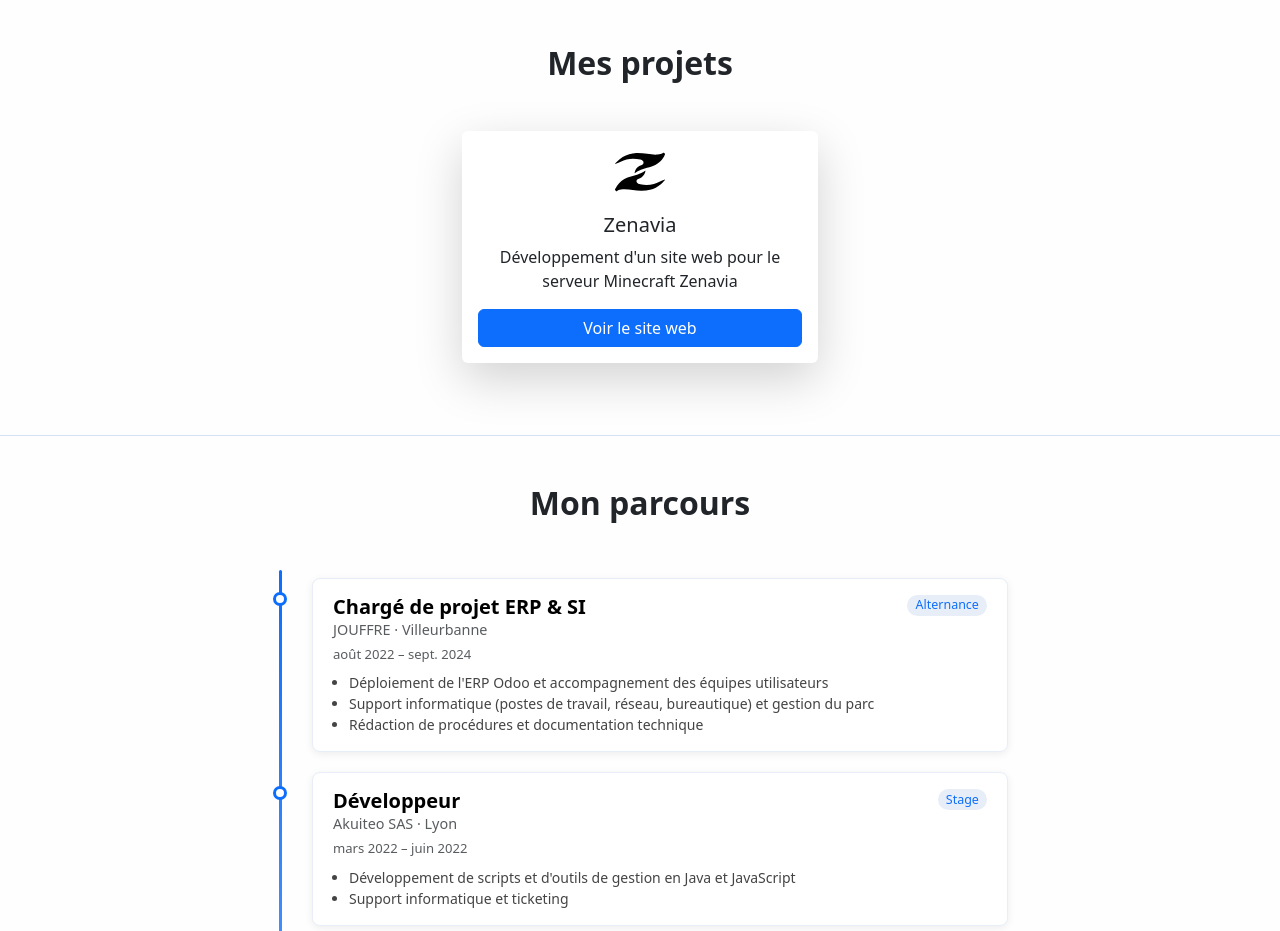
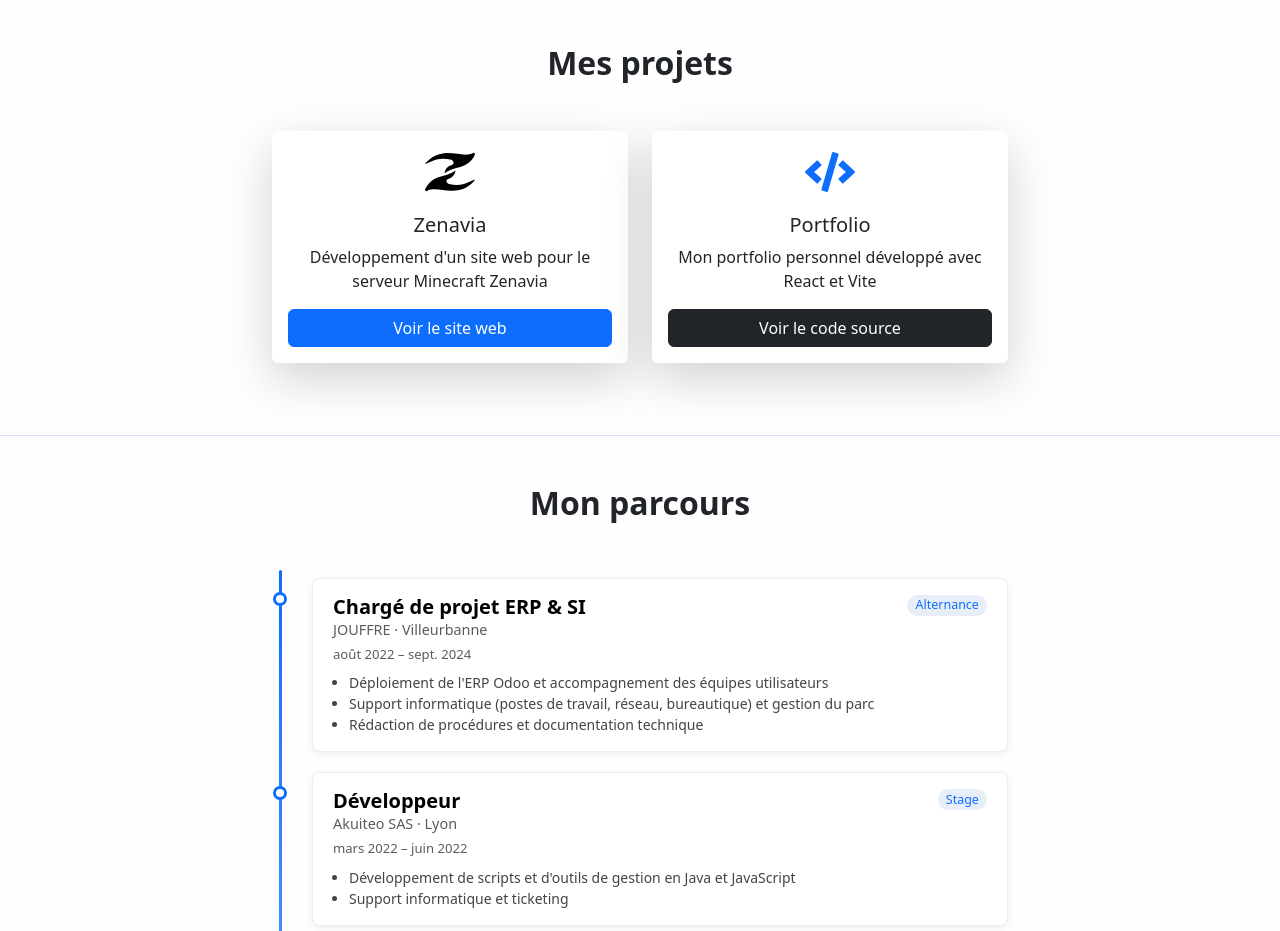
Before and after one commit to ValentinCmbr/Portfolio, a React (Vite) app: page / in a window 1280 px wide. Shown: the part 1680-2611 px from the top of the page. Built offline with nearby package versions, Linux system fonts and the light colour scheme.

Commit message:
refactor: final polish before going public

```diff
--- a/src/App.jsx
+++ b/src/App.jsx
@@ -4,7 +4,7 @@ import Experiences from "./pages/Experiences";
 import About from "./pages/About";
 import Navbar from "./components/Navbar";
 import Contact from "./pages/Contact";
-import React, {useState, useEffect} from "react";
+import {useState, useEffect} from "react";
 import Projects from "./pages/Projects";
 import Skills from "./pages/Skills";
 import ScrollToTopButton from "./components/ScrollTopButton";
--- a/src/components/Navbar.jsx
+++ b/src/components/Navbar.jsx
@@ -22,13 +22,13 @@ const Navbar = () => {
                             <a className="nav-link" href="#home">Accueil</a>
                         </li>
                         <li className="nav-item">
-                            <a className="nav-link" href={"#about"}>À propos</a>
+                            <a className="nav-link" href="#about">À propos</a>
                         </li>
                         <li className="nav-item">
-                            <a className="nav-link" href={"#skills"}>Mes compétences</a>
+                            <a className="nav-link" href="#skills">Mes compétences</a>
                         </li>
                         <li className="nav-item">
-                            <a className="nav-link" href={"#projects"}>Projets</a>
+                            <a className="nav-link" href="#projects">Projets</a>
                         </li>
                         <li className="nav-item">
                             <a className="nav-link" href="#experiences">Expériences</a>
@@ -39,12 +39,11 @@ const Navbar = () => {
                         <li className="nav-item">
                             <a className="nav-link" href="#contact">Contact</a>
                         </li>
-                </ul>
+                    </ul>
+                </div>
             </div>
-        </div>
-</nav>
-)
-    ;
+        </nav>
+    );
 };
 
 export default Navbar;
--- a/src/pages/Projects.jsx
+++ b/src/pages/Projects.jsx
@@ -1,5 +1,6 @@
 import React from 'react';
 import ZenaviaLogo from "../components/ZenaviaLogo";
+import { FaCode } from 'react-icons/fa';
 
 const Projects = () => {
     return (
@@ -16,7 +17,7 @@ const Projects = () => {
                         <div className="card h-100 shadow-lg border-0">
                             <div className="card-body d-flex flex-column">
                                 <div className="d-flex align-items-center justify-content-center mb-3">
-                                <ZenaviaLogo width={50} height={50} />
+                                    <ZenaviaLogo width={50} height={50} />
                                 </div>
                                 <h5 className="card-title d-flex align-items-center justify-content-center gap-2">
                                     Zenavia
@@ -35,6 +36,30 @@ const Projects = () => {
                             </div>
                         </div>
                     </div>
+
+                    <div className="col-md-6 col-lg-4 mb-4">
+                        <div className="card h-100 shadow-lg border-0">
+                            <div className="card-body d-flex flex-column">
+                                <div className="d-flex align-items-center justify-content-center mb-3">
+                                    <FaCode style={{ fontSize: '50px', color: '#0d6efd' }} />
+                                </div>
+                                <h5 className="card-title d-flex align-items-center justify-content-center gap-2">
+                                    Portfolio
+                                </h5>
+                                <p className="card-text">
+                                    Mon portfolio personnel développé avec React et Vite
+                                </p>
+                                <a
+                                    href="https://github.com/ValentinCmbr/Portfolio"
+                                    className="mt-auto btn btn-dark"
+                                    target="_blank"
+                                    rel="noopener noreferrer"
+                                >
+                                    Voir le code source
+                                </a>
+                            </div>
+                        </div>
+                    </div>
                 </div>
             </div>
         </section>
```
Also changed, not shown: package.json (+1 -6 lines), 1 other file (tests, documents, lock files or other folders).
